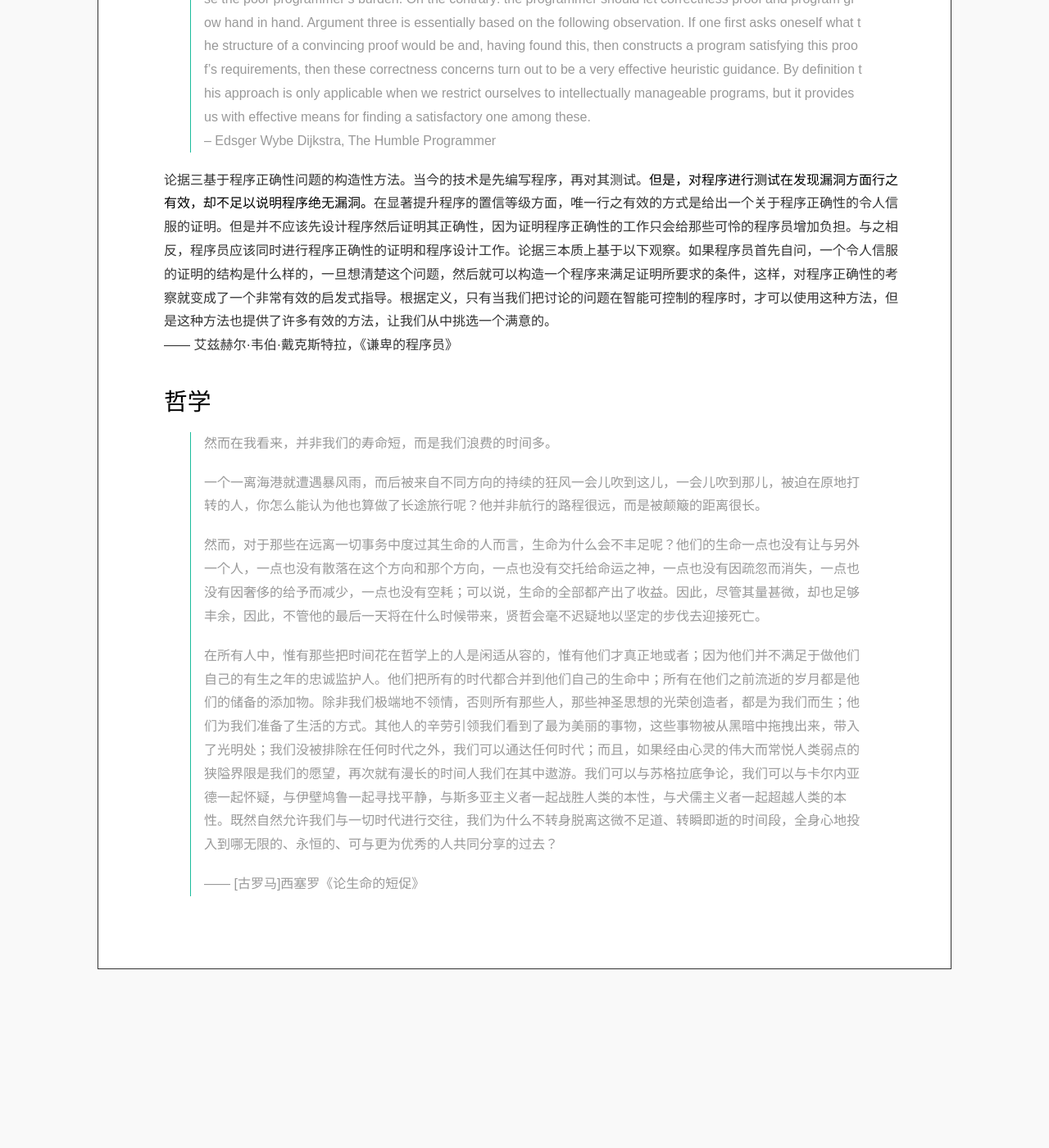
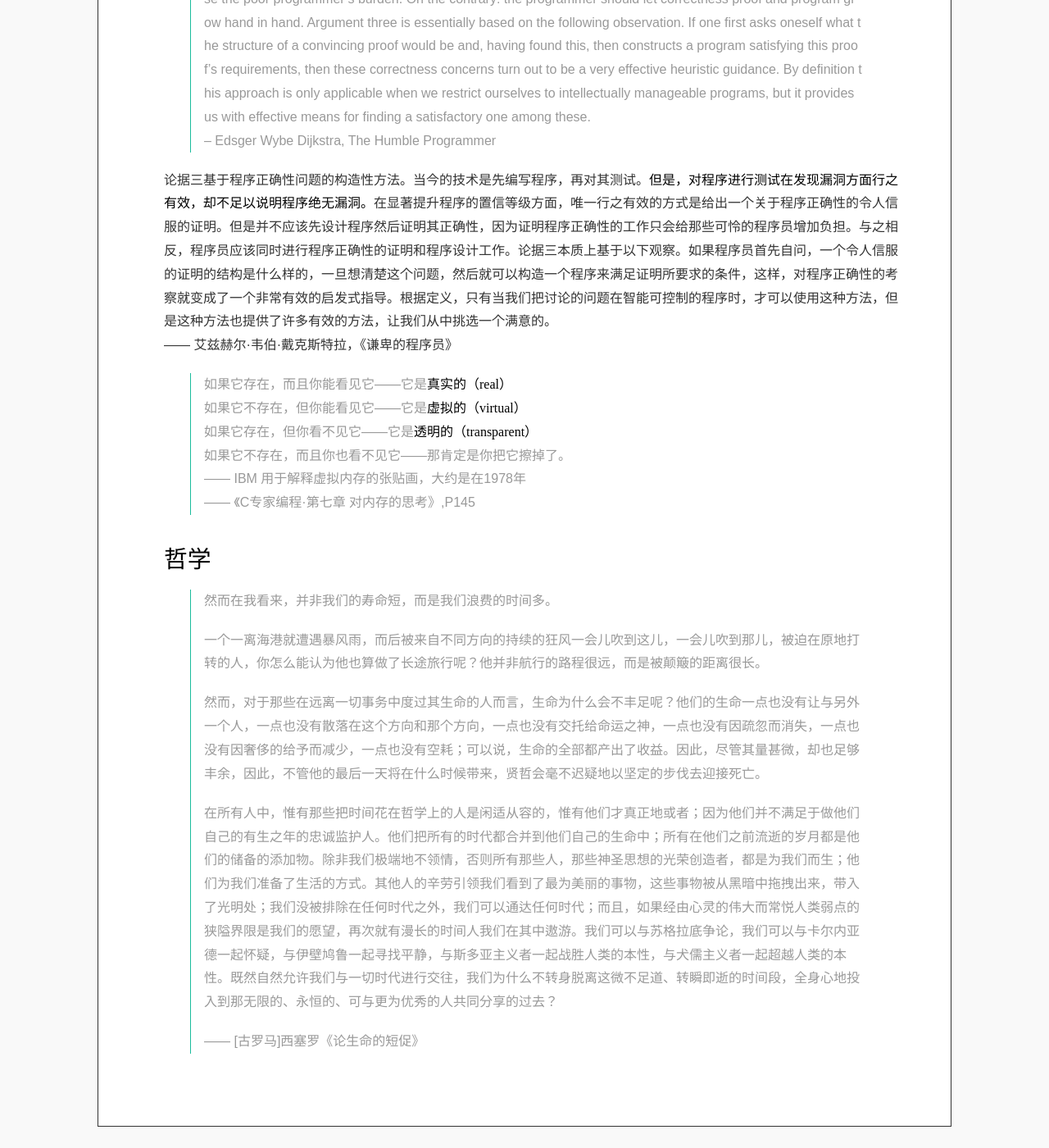
Before and after one commit to DeathKing/deathking.github.io, a Jekyll site: the page built from _posts/2016-03-18-classic-quote.md, in a window 1280 px wide and 1400 px high, scrolled down 583 px. Shown: the whole window at 82% size. Built offline with Jekyll 4.4.1, drawn with Linux system fonts in a browser that asks for light colours; Markdown is read by kramdown in place of the engine named in the settings; comment, search, counter and statistics services are not loaded; before the commit the page ends 1791 px from its top, so only the background shows below that.

Commit message:
add a quote.

```diff
--- a/_posts/2016-03-18-classic-quote.md
+++ b/_posts/2016-03-18-classic-quote.md
@@ -23,6 +23,14 @@ disqus: y
 
 论据三基于程序正确性问题的构造性方法。当今的技术是先编写程序，再对其测试。**但是，对程序进行测试在发现漏洞方面行之有效，却不足以说明程序绝无漏洞。**在显著提升程序的置信等级方面，唯一行之有效的方式是给出一个关于程序正确性的令人信服的证明。但是并不应该先设计程序然后证明其正确性，因为证明程序正确性的工作只会给那些可怜的程序员增加负担。与之相反，程序员应该同时进行程序正确性的证明和程序设计工作。论据三本质上基于以下观察。如果程序员首先自问，一个令人信服的证明的结构是什么样的，一旦想清楚这个问题，然后就可以构造一个程序来满足证明所要求的条件，这样，对程序正确性的考察就变成了一个非常有效的启发式指导。根据定义，只有当我们把讨论的问题在智能可控制的程序时，才可以使用这种方法，但是这种方法也提供了许多有效的方法，让我们从中挑选一个满意的。
 —— 艾兹赫尔·韦伯·戴克斯特拉，《谦卑的程序员》
+
+
+> 如果它存在，而且你能看见它——它是**真实的（real）**
+> 如果它不存在，但你能看见它——它是**虚拟的（virtual）**
+> 如果它存在，但你看不见它——它是**透明的（transparent）**
+> 如果它不存在，而且你也看不见它——那肯定是你把它擦掉了。
+> —— IBM 用于解释虚拟内存的张贴画，大约是在1978年
+> —— 《C专家编程·第七章 对内存的思考》,P145
 
 ## 哲学
 
@@ -32,6 +40,6 @@ disqus: y
 >
 > 然而，对于那些在远离一切事务中度过其生命的人而言，生命为什么会不丰足呢？他们的生命一点也没有让与另外一个人，一点也没有散落在这个方向和那个方向，一点也没有交托给命运之神，一点也没有因疏忽而消失，一点也没有因奢侈的给予而减少，一点也没有空耗；可以说，生命的全部都产出了收益。因此，尽管其量甚微，却也足够丰余，因此，不管他的最后一天将在什么时候带来，贤哲会毫不迟疑地以坚定的步伐去迎接死亡。
 >
-> 在所有人中，惟有那些把时间花在哲学上的人是闲适从容的，惟有他们才真正地或者；因为他们并不满足于做他们自己的有生之年的忠诚监护人。他们把所有的时代都合并到他们自己的生命中；所有在他们之前流逝的岁月都是他们的储备的添加物。除非我们极端地不领情，否则所有那些人，那些神圣思想的光荣创造者，都是为我们而生；他们为我们准备了生活的方式。其他人的辛劳引领我们看到了最为美丽的事物，这些事物被从黑暗中拖拽出来，带入了光明处；我们没被排除在任何时代之外，我们可以通达任何时代；而且，如果经由心灵的伟大而常悦人类弱点的狭隘界限是我们的愿望，再次就有漫长的时间人我们在其中遨游。我们可以与苏格拉底争论，我们可以与卡尔内亚德一起怀疑，与伊壁鸠鲁一起寻找平静，与斯多亚主义者一起战胜人类的本性，与犬儒主义者一起超越人类的本性。既然自然允许我们与一切时代进行交往，我们为什么不转身脱离这微不足道、转瞬即逝的时间段，全身心地投入到哪无限的、永恒的、可与更为优秀的人共同分享的过去？
+> 在所有人中，惟有那些把时间花在哲学上的人是闲适从容的，惟有他们才真正地或者；因为他们并不满足于做他们自己的有生之年的忠诚监护人。他们把所有的时代都合并到他们自己的生命中；所有在他们之前流逝的岁月都是他们的储备的添加物。除非我们极端地不领情，否则所有那些人，那些神圣思想的光荣创造者，都是为我们而生；他们为我们准备了生活的方式。其他人的辛劳引领我们看到了最为美丽的事物，这些事物被从黑暗中拖拽出来，带入了光明处；我们没被排除在任何时代之外，我们可以通达任何时代；而且，如果经由心灵的伟大而常悦人类弱点的狭隘界限是我们的愿望，再次就有漫长的时间人我们在其中遨游。我们可以与苏格拉底争论，我们可以与卡尔内亚德一起怀疑，与伊壁鸠鲁一起寻找平静，与斯多亚主义者一起战胜人类的本性，与犬儒主义者一起超越人类的本性。既然自然允许我们与一切时代进行交往，我们为什么不转身脱离这微不足道、转瞬即逝的时间段，全身心地投入到那无限的、永恒的、可与更为优秀的人共同分享的过去？
 >
 > —— [古罗马]西塞罗《论生命的短促》
```
Also changed, not shown: other parts of _posts/2016-03-18-classic-quote.md (+1 -1 lines).
